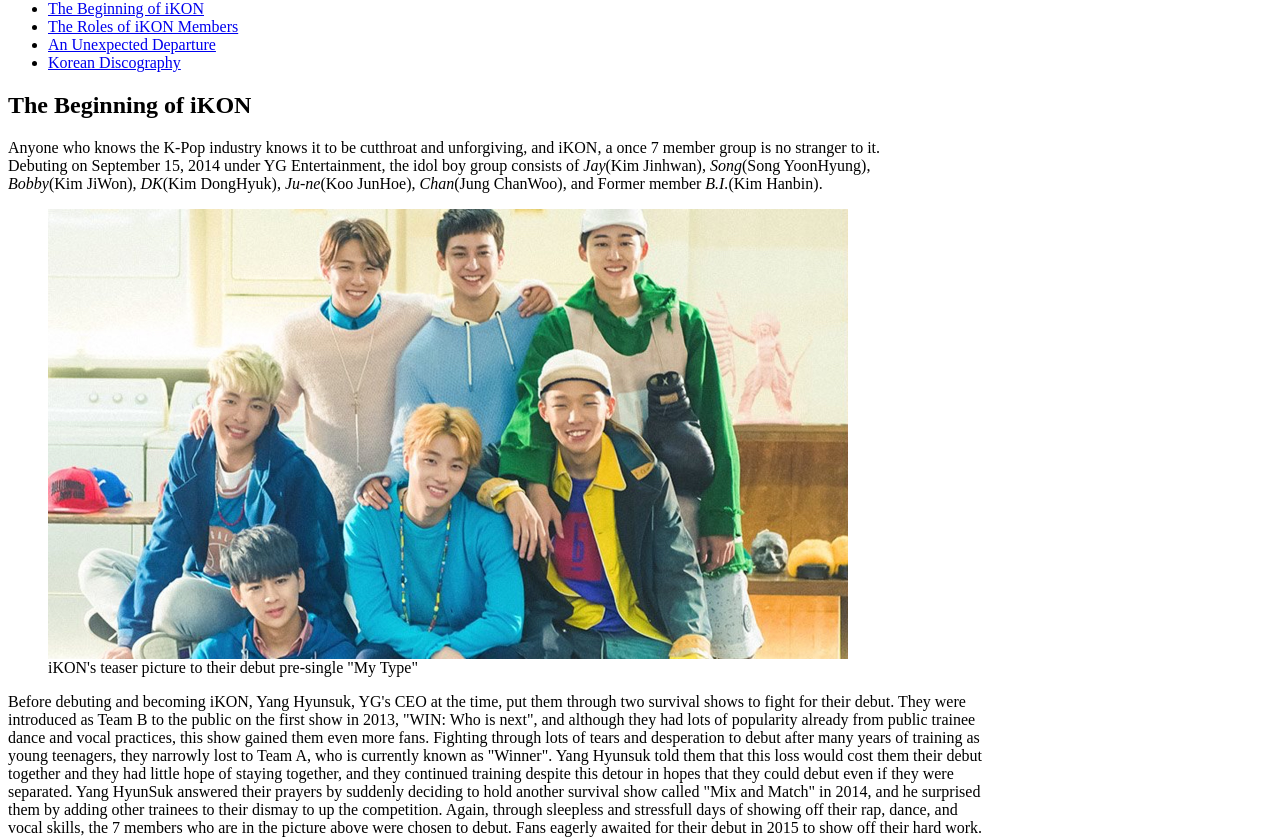
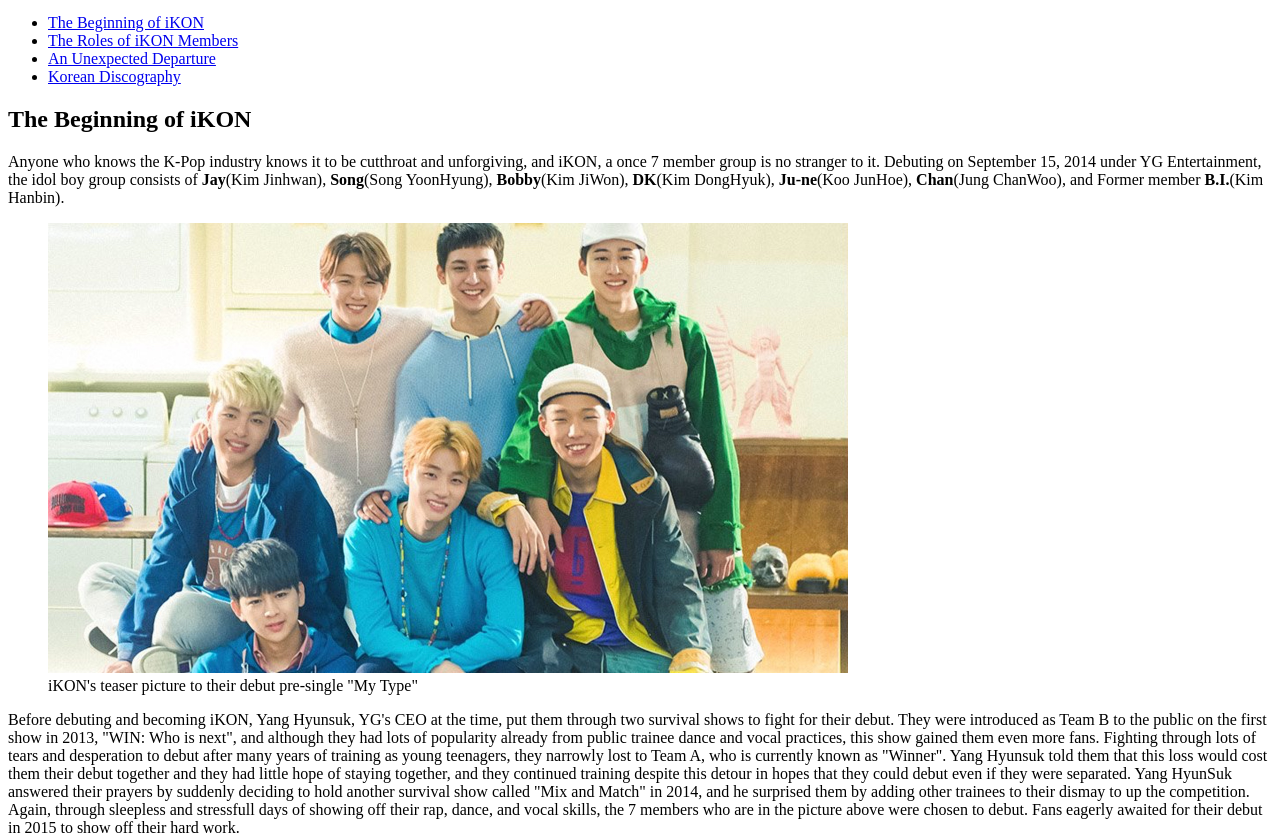
Before and after one commit to alee-00/first-webpage, a plain HTML site: page index.html in a window 1280 px wide. Shown: the part 113-952 px from the top of the page. Drawn offline with Linux system fonts and the light colour scheme.

Commit message:
Update index.html

```diff
--- a/index.html
+++ b/index.html
@@ -1,3 +1,4 @@
+<!DOCTYPE html>
 <html>
 
   <!--header-->
@@ -16,20 +17,20 @@
   <body>
     <section>
       <h1 id="A">The Beginning of iKON</h1>
-      <p> Anyone who knows the K-Pop industry knows it to be cutthroat and unforgiving, and iKON, a once 7 member group is no stranger to it.<br>
-      Debuting on September 15, 2014 under YG Entertainment, the idol boy group consists of <em>Jay</em>(Kim Jinhwan), <em>Song</em>(Song YoonHyung), <br>
-      <em>Bobby</em>(Kim JiWon), <em>DK</em>(Kim DongHyuk), <em>Ju-ne</em>(Koo JunHoe), <em>Chan</em>(Jung ChanWoo), and Former member <em>B.I.</em>(Kim Hanbin). </p>
+      <p> Anyone who knows the K-Pop industry knows it to be cutthroat and unforgiving, and iKON, a once 7 member group is no stranger to it.
+      Debuting on September 15, 2014 under YG Entertainment, the idol boy group consists of <strong>Jay</strong>(Kim Jinhwan), <strong>Song</strong>(Song YoonHyung),
+      <strong>Bobby</strong>(Kim JiWon), <strong>DK</strong>(Kim DongHyuk), <strong>Ju-ne</strong>(Koo JunHoe), <strong>Chan</strong>(Jung ChanWoo), and Former member <strong>B.I.</strong>(Kim Hanbin). </p>
       <figure>
         <img src="ikondebut.jpg" width="" height="450" alt="One of iKON's debut pictures">
         <figcaption>iKON's teaser picture to their debut pre-single "My Type"</figcaption>
       </figure>
-      <p>Before debuting and becoming iKON, Yang Hyunsuk, YG's CEO at the time, put them through two survival shows to fight for their debut. They were <br>
-        introduced as Team B to the public on the first show in 2013, "WIN: Who is next", and although they had lots of popularity already from public trainee <br>
-        dance and vocal practices, this show gained them even more fans. Fighting through lots of tears and desperation to debut after many years of training as <br>
-        young teenagers, they narrowly lost to Team A, who is currently known as "Winner". Yang Hyunsuk told them that this loss would cost them their debut <br>
-        together and they had little hope of staying together, and they continued training despite this detour in hopes that they could debut even if they were <br>
-        separated. Yang HyunSuk answered their prayers by suddenly deciding to hold another survival show called "Mix and Match" in 2014, and he surprised <br>
-        them by adding other trainees to their dismay to up the competition. Again, through sleepless and stressfull days of showing off their rap, dance, and <br>
+      <p>Before debuting and becoming iKON, Yang Hyunsuk, YG's CEO at the time, put them through two survival shows to fight for their debut. They were
+        introduced as Team B to the public on the first show in 2013, "WIN: Who is next", and although they had lots of popularity already from public trainee
+        dance and vocal practices, this show gained them even more fans. Fighting through lots of tears and desperation to debut after many years of training as
+        young teenagers, they narrowly lost to Team A, who is currently known as "Winner". Yang Hyunsuk told them that this loss would cost them their debut
+        together and they had little hope of staying together, and they continued training despite this detour in hopes that they could debut even if they were
+        separated. Yang HyunSuk answered their prayers by suddenly deciding to hold another survival show called "Mix and Match" in 2014, and he surprised
+        them by adding other trainees to their dismay to up the competition. Again, through sleepless and stressfull days of showing off their rap, dance, and
         vocal skills, the 7 members who are in the picture above were chosen to debut. Fans eagerly awaited for their debut in 2015 to show off their hard work.</p>
       <ul>
         <li>Watch episode 1 of <em>WIN:Who is Next</em> on YouTube <a href="https://www.youtube.com/watch?v=BMKpvPKxnds" target="_blank">here</a></li>
@@ -110,4 +111,12 @@
     </section>
   </body>
 
+  <footer>
+    <h1 id="E">Follow and Connect with iKON!</h1>
+    <ul>
+      <li>YG Entertainment's Youtube</li>
+      <li>iKON's Youtube</li>
+    </ul>
+  </footer>
+
 </html>
```
